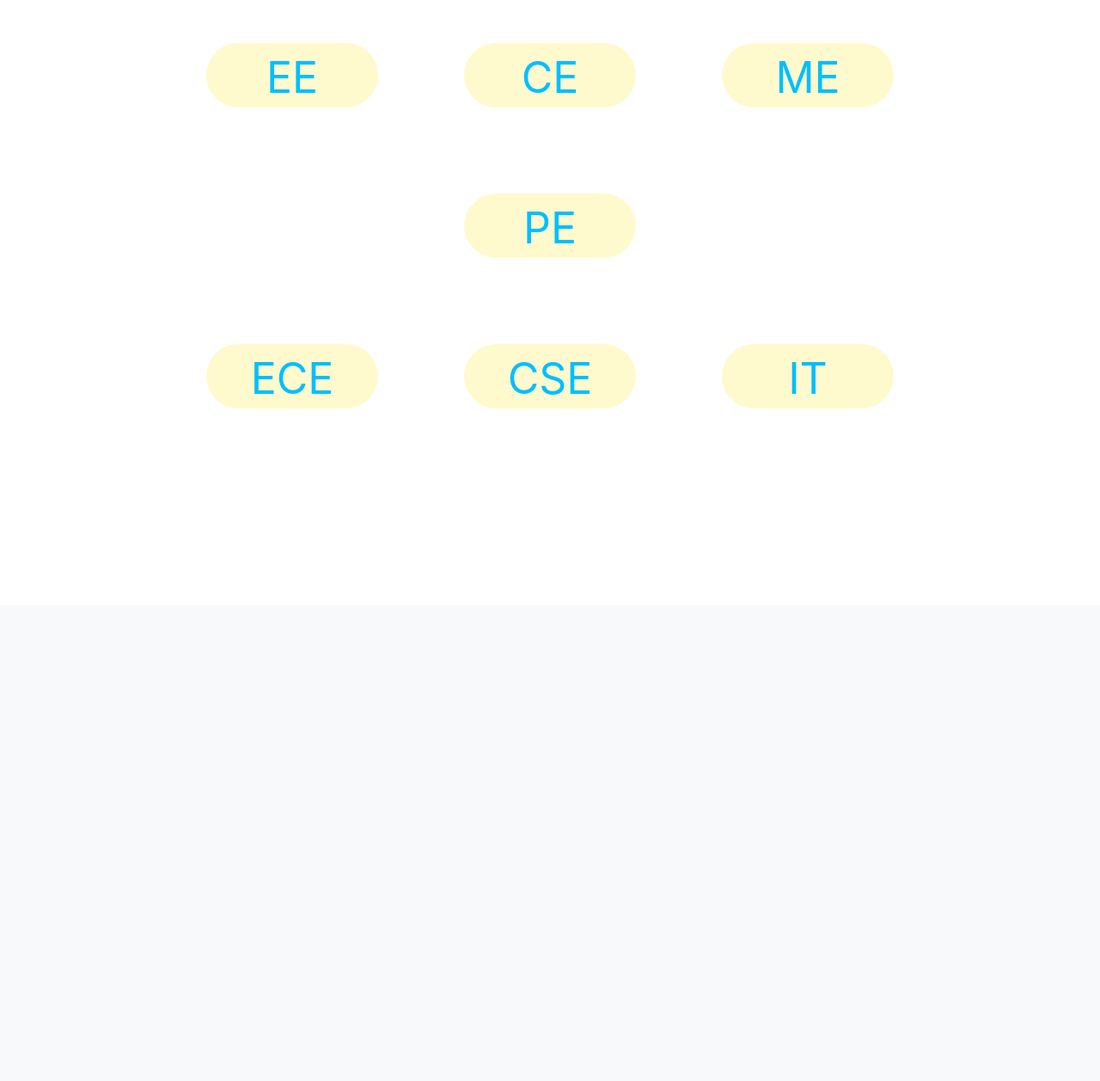
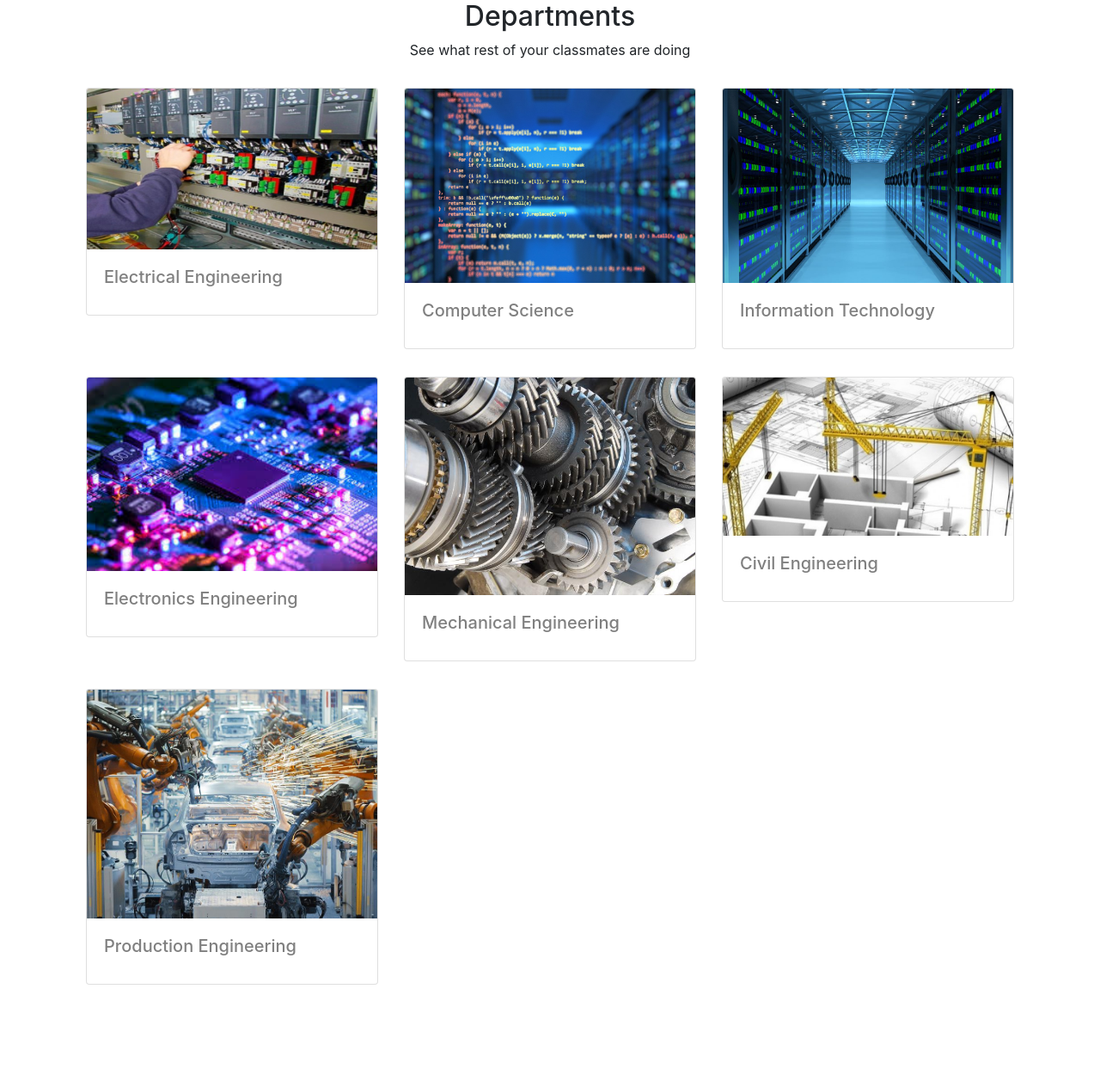
Before and after one commit to ALoneMusk/Prjct_ln, a PHP site: page /First.php in a window 1280 px wide. Shown: the part 96-1353 px from the top of the page at 86% size. Before the commit the page ends 571 px from the top, so only its background shows below. Run offline with PHP 8.4, Linux system fonts and the light colour scheme; the visitor is signed in with stand-in values (Sample User, id 1); data that the repository does not hold is empty; some libraries are stand-ins or nearby versions.

Commit message:
still in progress

```diff
--- a/First.php
+++ b/First.php
@@ -39,9 +39,11 @@ foreach ($information as $check) {
 	</title>
 	<link rel="stylesheet" href="https://maxcdn.bootstrapcdn.com/bootstrap/4.0.0/css/bootstrap.min.css">
 	<script src="https://ajax.googleapis.com/ajax/libs/jquery/3.3.1/jquery.min.js"></script>
+    <script src="https://cdnjs.cloudflare.com/ajax/libs/twitter-bootstrap/4.1.3/js/bootstrap.bundle.min.js"></script>
 	<script src="https://cdnjs.cloudflare.com/ajax/libs/popper.js/1.12.9/umd/popper.min.js"></script>
 	<script src="https://maxcdn.bootstrapcdn.com/bootstrap/4.0.0/js/bootstrap.min.js"></script>
 	<script src="https://use.fontawesome.com/releases/v5.0.8/js/all.js"></script>
+	<link rel="stylesheet" href="card.css">
 	<style type="text/css">
 		body {
 			background-color: white;
@@ -59,7 +61,12 @@ foreach ($information as $check) {
 			color: red;
 			text-align: center;
 		}
+		#zoom:hover {
+			transform-style: preserve-3d;
+			transform: rotateY(360deg);
+			transition: transform 2s;
 
+}
 		.closebtn {
 			color: red;
 			cursor: pointer;
@@ -121,6 +128,12 @@ foreach ($information as $check) {
 
 		}
 
+		h3{
+		color: grey;
+		font-size: 20px;
+		font-kerning: 20px;
+	}
+
 		.button {
 			color: deepskyblue;
 			outline-color: transparent;
@@ -169,6 +182,82 @@ foreach ($information as $check) {
 </nav>
 
 <!-- nav bar ends -->
+
+<!-- gropu cards for subjects starts  -->
+
+<div class="container-fluid padding">
+        <div class="container">
+            <div class="intro">
+                <h2 class="text-center">Departments</h2>
+                <p class="text-center">See what rest of your classmates are doing</p>
+			</div>
+			<div class="container-fluid padding">
+            <div class="row padding">
+                <div class="col-md-6 col-lg-4 item">
+                    <div class="card">
+						<a href="EE.php"><img class="card-img-top" id="zoom" src="img/1.jpg"></a>
+						<div class="card-body">
+                        <h3 class="card-title">Electrical Engineering</h3>
+						</div>
+                    </div>
+				</div>
+				<div class="col-md-6 col-lg-4 item">
+                    <div class="card">
+						<a href="EE.php"><img class="card-img-top" id="zoom" src="img/2.jpg"></a>
+						<div class="card-body">
+                        <h3 class="card-title">Computer Science</h3>
+						</div>
+                    </div>
+				</div>
+				<div class="col-md-6 col-lg-4 item">
+                    <div class="card">
+						<a href="EE.php"><img class="card-img-top" id="zoom" src="img/3.jpg"></a>
+						<div class="card-body">
+                        <h3 class="card-title">Information Technology</h3>
+						</div>
+                    </div>
+				</div>
+				<div class="col-md-6 col-lg-4 item">
+                    <div class="card">
+						<a href="EE.php"><img class="card-img-top" id="zoom" src="img/4.jpg"></a>
+						<div class="card-body">
+                        <h3 class="card-title">Electronics Engineering</h3>
+						</div>
+                    </div>
+				</div>
+				<div class="col-md-6 col-lg-4 item">
+                    <div class="card">
+						<a href="EE.php"><img class="card-img-top" id="zoom" src="img/5.jpg"></a>
+						<div class="card-body">
+                        <h3 class="card-title">Mechanical Engineering</h3>
+						</div>
+                    </div>
+				</div>
+				<div class="col-md-6 col-lg-4 item">
+                    <div class="card">
+						<a href="EE.php"><img class="card-img-top" id="zoom" src="img/6.jpg"></a>
+						<div class="card-body">
+                        <h3 class="card-title">Civil Engineering</h3>
+						</div>
+                    </div>
+				</div>
+				<div class="col-md-6 col-lg-4 item">
+                    <div class="card">
+						<a href="EE.php"><img class="card-img-top" id="zoom" src="img/7.png"></a>
+						<div class="card-body">
+                        <h3 class="card-title">Production Engineering</h3>
+						</div>
+                    </div>
+				</div>
+             </div>
+            </div>
+        </div>
+    </div>
+
+
+
+<!-- group cards end -->
+<!--
 	<div style="width: 100%; text-align: center;">
 		<table align="center" style="padding: 75px;">
 			<tr class="br">
@@ -224,13 +313,7 @@ foreach ($information as $check) {
 	</div>
 
 
-
-
-	<div id="side" class="sidebar">
-		<div class="closebtn" onclick="closeSide()">&#10068</div>
-		<div class="overlay-content">
-			<div style="color: red; font-size: 25px; margin-bottom: 50px;">Messages:</div>
-
+	-->
 			<?php
 
 
@@ -272,16 +355,6 @@ foreach ($information as $check) {
 					<?php } ?>
 				<?php } ?>
 			<?php } ?>
-
-			<button class="buttonspan" id="signout" onclick="location.href='Signout.php'">Signout</button>
-			<br>
-			<br>
-			<button class="buttonspan" onclick="window.location.href = 'Issue.php';">Having an issue?</button>
-		</div>
-	</div>
-
-
-
 	<script type="text/javascript">
 		function openSide() {
 			document.getElementById("side").style.width = "100%";
--- a/style.css
+++ b/style.css
@@ -5,6 +5,10 @@ height:100%;
 width:100%;
 font-family: 'poppins', sans-serif;
 color:white;
+}
+
+#zoom:hover {
+  transform: scale(1.5);
 }
 
 .navbar {
```
Also changed, not shown: Issue.php (+21 -5 lines), card.css (added, +89 -0 lines), img/1.jpg (added), img/2.jpg (added), img/3.jpg (added), img/4.jpg (added), img/5.jpg (added), img/6.jpg (added), img/7.png (added).
